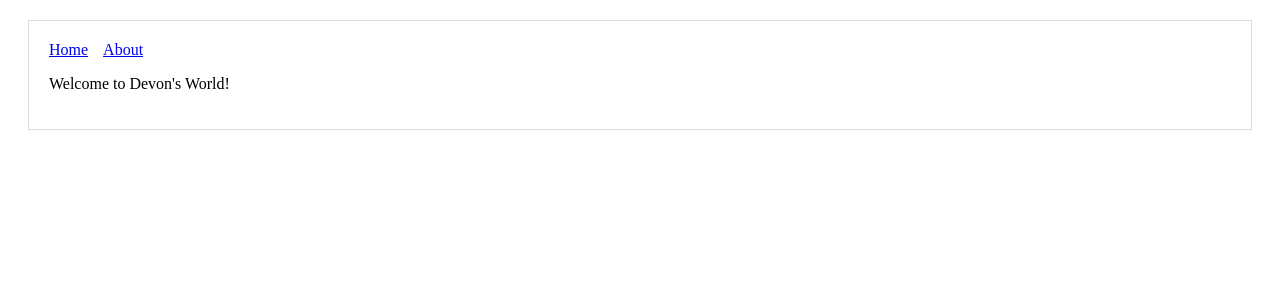
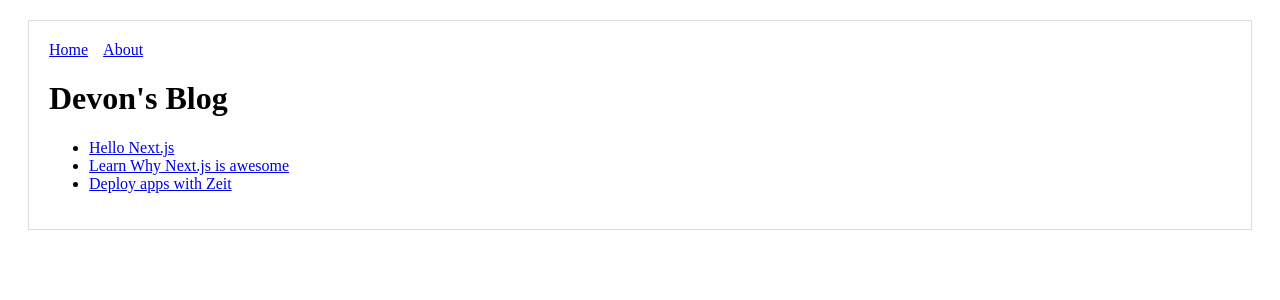
Before and after one commit to devonlambert/devonapp, a Next.js app: page / in a window 1280 px wide. Shown: the top 300 px of the page. Built offline with nearby package versions, Linux system fonts and the light colour scheme.

Commit message:
Dynamic routing

```diff
--- a/pages/index.js
+++ b/pages/index.js
@@ -1,8 +1,22 @@
 import Layout from '../components/Layout';
+import Link from 'next/link';
+
+const PostLink = props => (
+    <li>
+        <Link href={`/post?title=${props.title}`}>
+            <a>{props.title}</a>
+        </Link>
+    </li>
+);
 
 const Home = () => (
     <Layout>
-        <p>Welcome to Devon's World!</p>
+        <h1>Devon's Blog</h1>
+        <ul>
+            <PostLink title="Hello Next.js" />
+            <PostLink title="Learn Why Next.js is awesome" />
+            <PostLink title="Deploy apps with Zeit" />
+        </ul>
     </Layout>
 );
 
```
Also changed, not shown: pages/post.js (added, +12 -0 lines).
